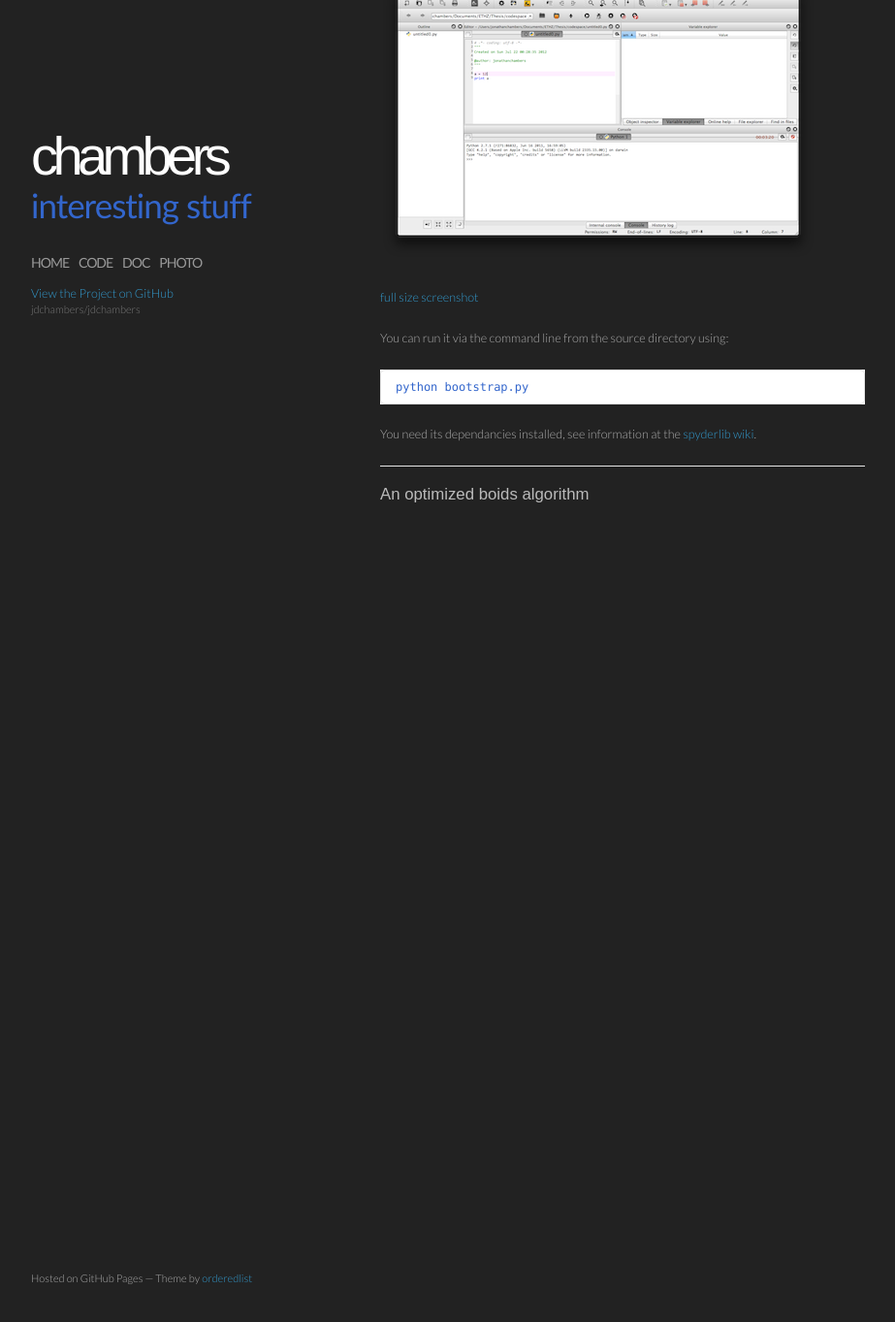
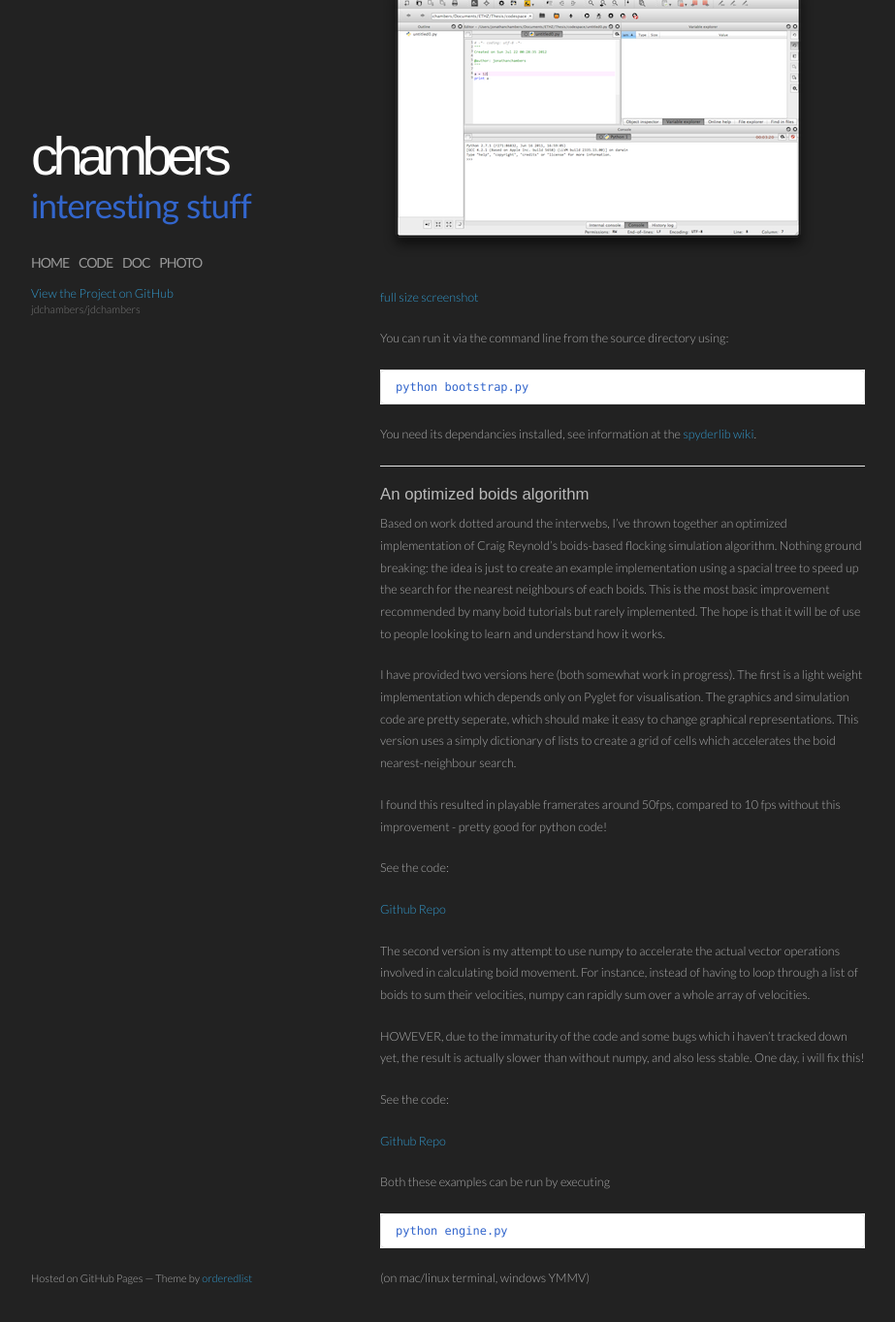
Before and after one commit to jdchambers/jdchambers, a Jekyll site: the page built from code.md, in a window 1280 px wide and 1400 px high, scrolled down 224 px. Shown: the top 1363 px of the window at 97% size, without its empty margins (178-1101 px from the left). Built offline with Jekyll 4.4.1, drawn with Linux system fonts in a browser that asks for light colours; before the commit the page ends 900 px from its top, so only the background shows below that.

Commit message:
added section for opt boids

````diff
--- a/code.md
+++ b/code.md
@@ -22,3 +22,28 @@
 ***
 
 ###An optimized boids algorithm
+
+Based on work dotted around the interwebs, I've thrown together an optimized implementation of Craig Reynold's boids-based flocking simulation algorithm. Nothing ground breaking: the idea is just to create an example implementation using a spacial tree to speed up the search for the nearest neighbours of each boids. This is the most basic improvement recommended by many boid tutorials but rarely implemented. The hope is that it will be of use to people looking to learn and understand how it works.
+
+I have provided two versions here (both somewhat work in progress). The first is a light weight implementation which depends only on Pyglet for visualisation. The graphics and simulation code are pretty seperate, which should make it easy to change graphical representations. This version uses a simply dictionary of lists to create a grid of cells which accelerates the boid nearest-neighbour search.
+
+I found this resulted in playable framerates around 50fps, compared to 10 fps without this improvement - pretty good for python code!
+
+See the code:
+
+[Github Repo](https://github.com/jdchambers/optboid)
+
+The second version is my attempt to use numpy to accelerate the actual vector operations involved in calculating boid movement. For instance, instead of having to loop through a list of boids to sum their velocities, numpy can rapidly sum over a whole array of velocities.
+
+HOWEVER, due to the immaturity of the code and some bugs which i haven't tracked down yet, the result is actually slower than without numpy, and also less stable. One day, i will fix this!
+
+See the code:
+
+[Github Repo](https://github.com/jdchambers/pyboids)
+
+Both these examples can be run by executing
+```
+python engine.py
+```
+
+(on mac/linux terminal, windows YMMV)
````
